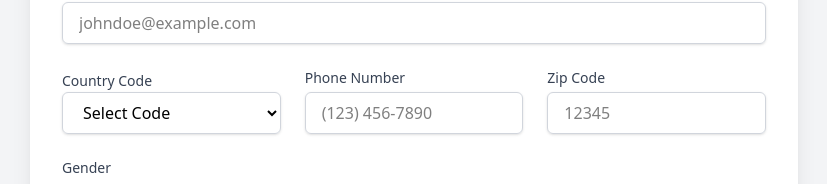
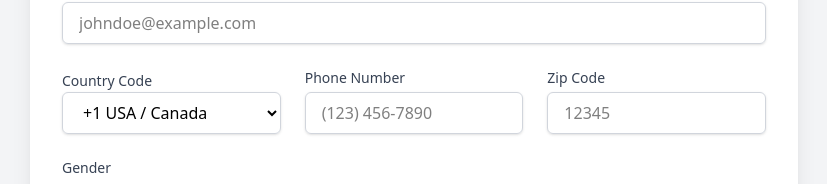
Before and after one commit to mahesh00009/handlingReact, a React (Vite) app: page / in a window 1280 px wide. Shown: the part 376-560 px from the top of the page, without its empty margins (226-1053 px from the left). Built offline with nearby package versions, Linux system fonts and the light colour scheme.

Commit message:
countries in order

```diff
--- /dev/null
+++ b/src/Data/CountryCode.js
@@ -0,0 +1,32 @@
+export const countryPhoneCodes = [
+  { code: "+1", country: "USA / Canada" },
+  { code: "+91", country: "India" },
+  { code: "+977", country: "Nepal" },
+  { code: "+44", country: "United Kingdom" },
+  { code: "+61", country: "Australia" },
+  { code: "+81", country: "Japan" },
+  { code: "+49", country: "Germany" },
+  { code: "+33", country: "France" },
+  { code: "+86", country: "China" },
+  { code: "+55", country: "Brazil" },
+  { code: "+27", country: "South Africa" },
+  { code: "+34", country: "Spain" },
+  { code: "+7", country: "Russia" },
+  { code: "+82", country: "South Korea" },
+  { code: "+39", country: "Italy" },
+  { code: "+234", country: "Nigeria" },
+  { code: "+62", country: "Indonesia" },
+  { code: "+63", country: "Philippines" },
+  { code: "+966", country: "Saudi Arabia" },
+  { code: "+90", country: "Turkey" },
+  { code: "+971", country: "UAE" },
+  { code: "+60", country: "Malaysia" },
+  { code: "+65", country: "Singapore" },
+  { code: "+351", country: "Portugal" },
+  { code: "+31", country: "Netherlands" },
+  { code: "+46", country: "Sweden" },
+  { code: "+41", country: "Switzerland" },
+  { code: "+48", country: "Poland" },
+  { code: "+420", country: "Czech Republic" },
+  { code: "+30", country: "Greece" }
+];
--- a/src/components/Form.jsx
+++ b/src/components/Form.jsx
@@ -1,6 +1,7 @@
 import { useState } from "react";
 import { data } from "../Data/FormData";
 import useFormValidation from "../Data/useFormValidation";
+import { countryPhoneCodes } from "../Data/CountryCode";
 
 const Form = () => {
   const {
@@ -203,37 +204,9 @@ const Form = () => {
                 onBlur={handleBlur}
                 value={formData.countryCode}
               >
-                <option value="">Select Code</option>
-                <option value="+1">+1 (USA / Canada)</option>
-                <option value="+91">+91 (India)</option>
-                <option value="+977">+977 (Nepal)</option>
-                <option value="+44">+44 (United Kingdom)</option>
-                <option value="+61">+61 (Australia)</option>
-                <option value="+81">+81 (Japan)</option>
-                <option value="+49">+49 (Germany)</option>
-                <option value="+33">+33 (France)</option>
-                <option value="+86">+86 (China)</option>
-                <option value="+55">+55 (Brazil)</option>
-                <option value="+27">+27 (South Africa)</option>
-                <option value="+34">+34 (Spain)</option>
-                <option value="+7">+7 (Russia)</option>
-                <option value="+82">+82 (South Korea)</option>
-                <option value="+39">+39 (Italy)</option>
-                <option value="+234">+234 (Nigeria)</option>
-                <option value="+62">+62 (Indonesia)</option>
-                <option value="+63">+63 (Philippines)</option>
-                <option value="+966">+966 (Saudi Arabia)</option>
-                <option value="+90">+90 (Turkey)</option>
-                <option value="+971">+971 (UAE)</option>
-                <option value="+60">+60 (Malaysia)</option>
-                <option value="+65">+65 (Singapore)</option>
-                <option value="+351">+351 (Portugal)</option>
-                <option value="+31">+31 (Netherlands)</option>
-                <option value="+46">+46 (Sweden)</option>
-                <option value="+41">+41 (Switzerland)</option>
-                <option value="+48">+48 (Poland)</option>
-                <option value="+420">+420 (Czech Republic)</option>
-                <option value="+30">+30 (Greece)</option>
+                {countryPhoneCodes.map((item, index) => {
+                  return <option key = {index} value={item.code}>{`${item.code} ${item.country}`}</option>
+                })}
               </select>
               {touched.countryCode && errors.countryCode && (
                 <p className="text-red-500 text-xs mt-1">
```
